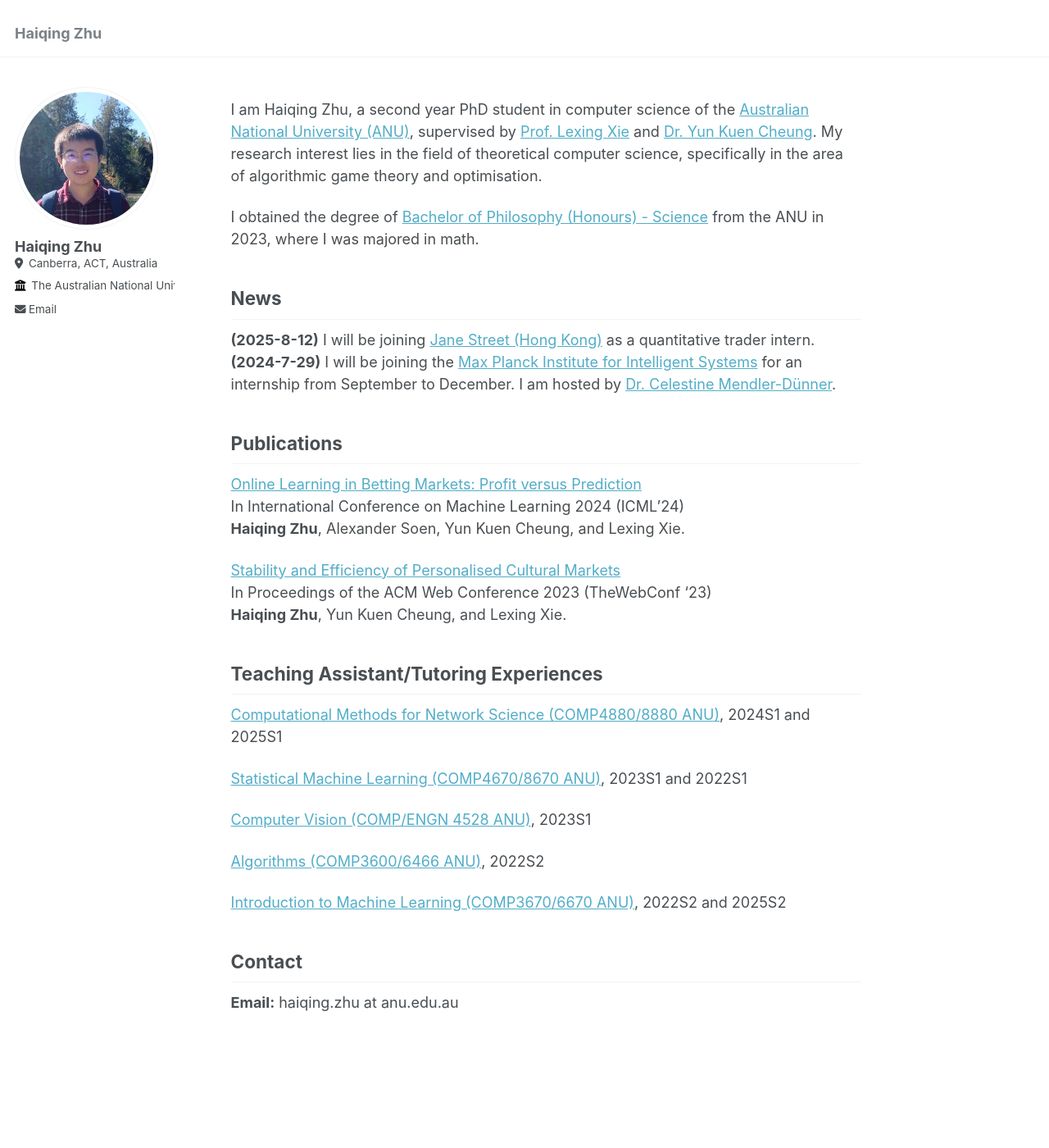
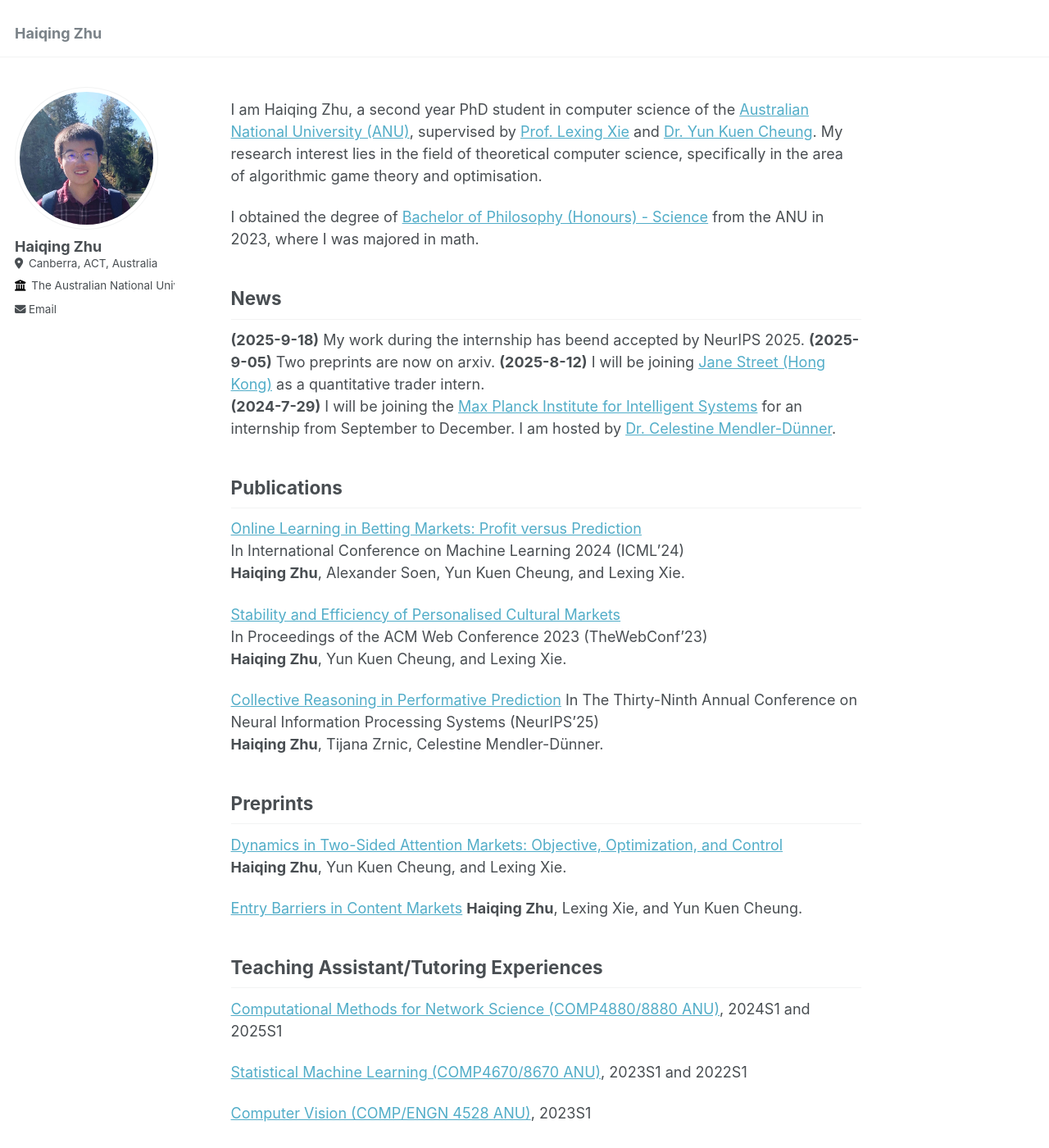
Before and after one commit to haiqingzhu543/haiqingzhu543.github.io, a Jekyll site: the page built from _pages/about.md, in a window 1280 px wide and 1400 px high. Shown: the whole window at 82% size. Built offline with Jekyll 4.4.1, drawn with Linux system fonts in a browser that asks for light colours.

Commit message:
Update about.md

```diff
--- a/_pages/about.md
+++ b/_pages/about.md
@@ -13,6 +13,8 @@ I obtained the degree of [Bachelor of Philosophy (Honours) - Science](https://pr
 
 News
 ------
+**(2025-9-18)** My work during the internship has beend accepted by NeurIPS 2025.
+**(2025-9-05)** Two preprints are now on arxiv.
 **(2025-8-12)** I will be joining [Jane Street (Hong Kong)](https://www.janestreet.com/) as a quantitative trader intern.
 **(2024-7-29)** I will be joining the [Max Planck Institute for Intelligent Systems](https://is.mpg.de/) for an internship from September to December. I am hosted by [Dr. Celestine Mendler-Dünner](https://celestine.ai/).
 
@@ -24,8 +26,20 @@ In International Conference on Machine Learning 2024 (ICML'24)
 **Haiqing Zhu**, Alexander Soen, Yun Kuen Cheung, and Lexing Xie.
 
 [Stability and Efficiency of Personalised Cultural Markets](https://arxiv.org/abs/2302.06226)
-In Proceedings of the ACM Web Conference 2023 (TheWebConf '23)
+In Proceedings of the ACM Web Conference 2023 (TheWebConf'23)
 **Haiqing Zhu**, Yun Kuen Cheung, and Lexing Xie.
+
+[Collective Reasoning in Performative Prediction](https://neurips.cc/virtual/2025/poster/119768)
+In The Thirty-Ninth Annual Conference on Neural Information Processing Systems (NeurIPS'25)
+**Haiqing Zhu**, Tijana Zrnic, Celestine Mendler-Dünner.
+
+Preprints
+------
+[Dynamics in Two-Sided Attention Markets: Objective, Optimization, and Control](https://arxiv.org/abs/2509.01970)
+**Haiqing Zhu**, Yun Kuen Cheung, and Lexing Xie.
+
+[Entry Barriers in Content Markets](https://arxiv.org/abs/2509.01953)
+**Haiqing Zhu**, Lexing Xie, and Yun Kuen Cheung.
 
 Teaching Assistant/Tutoring Experiences
 ------
```
